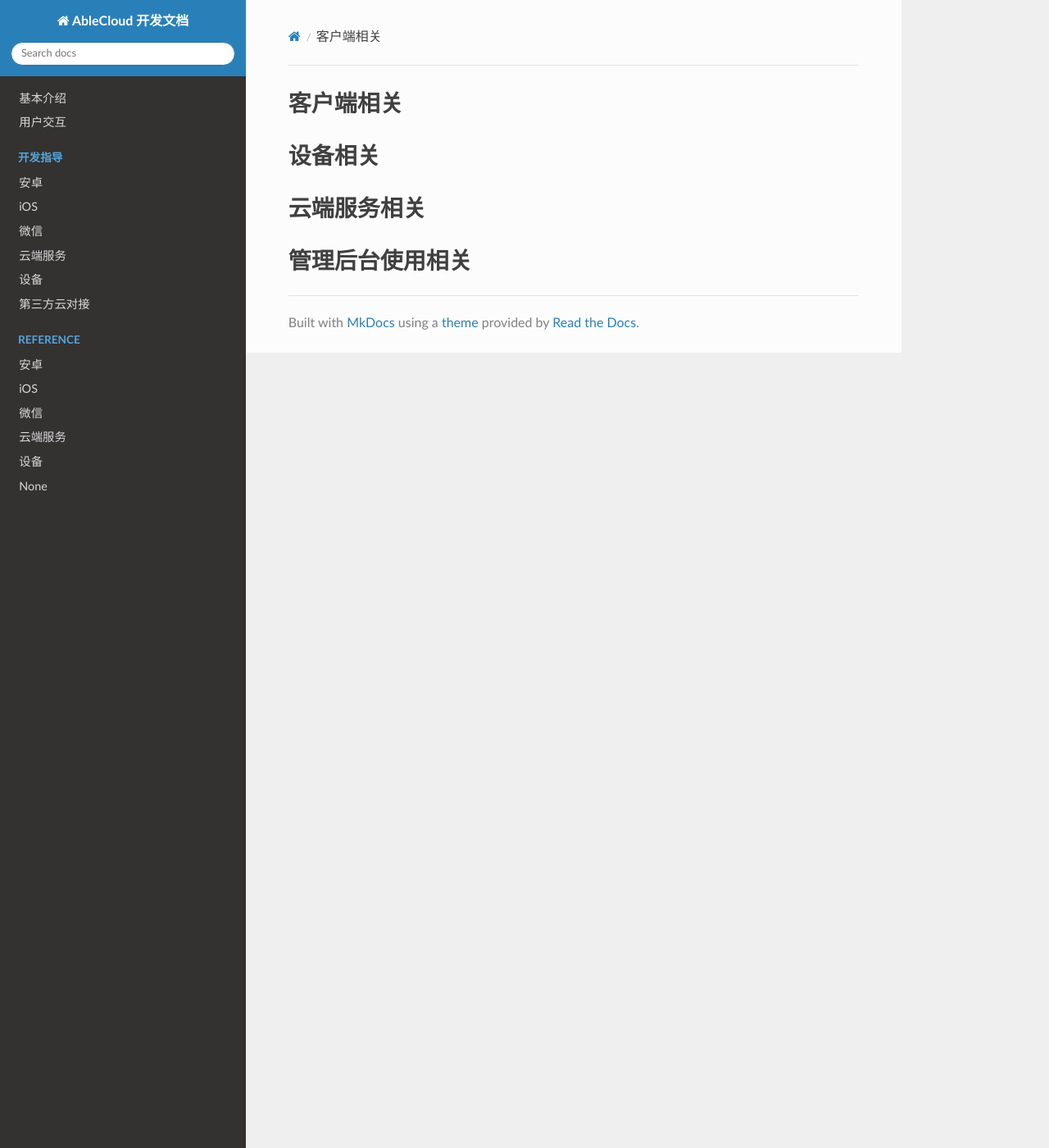
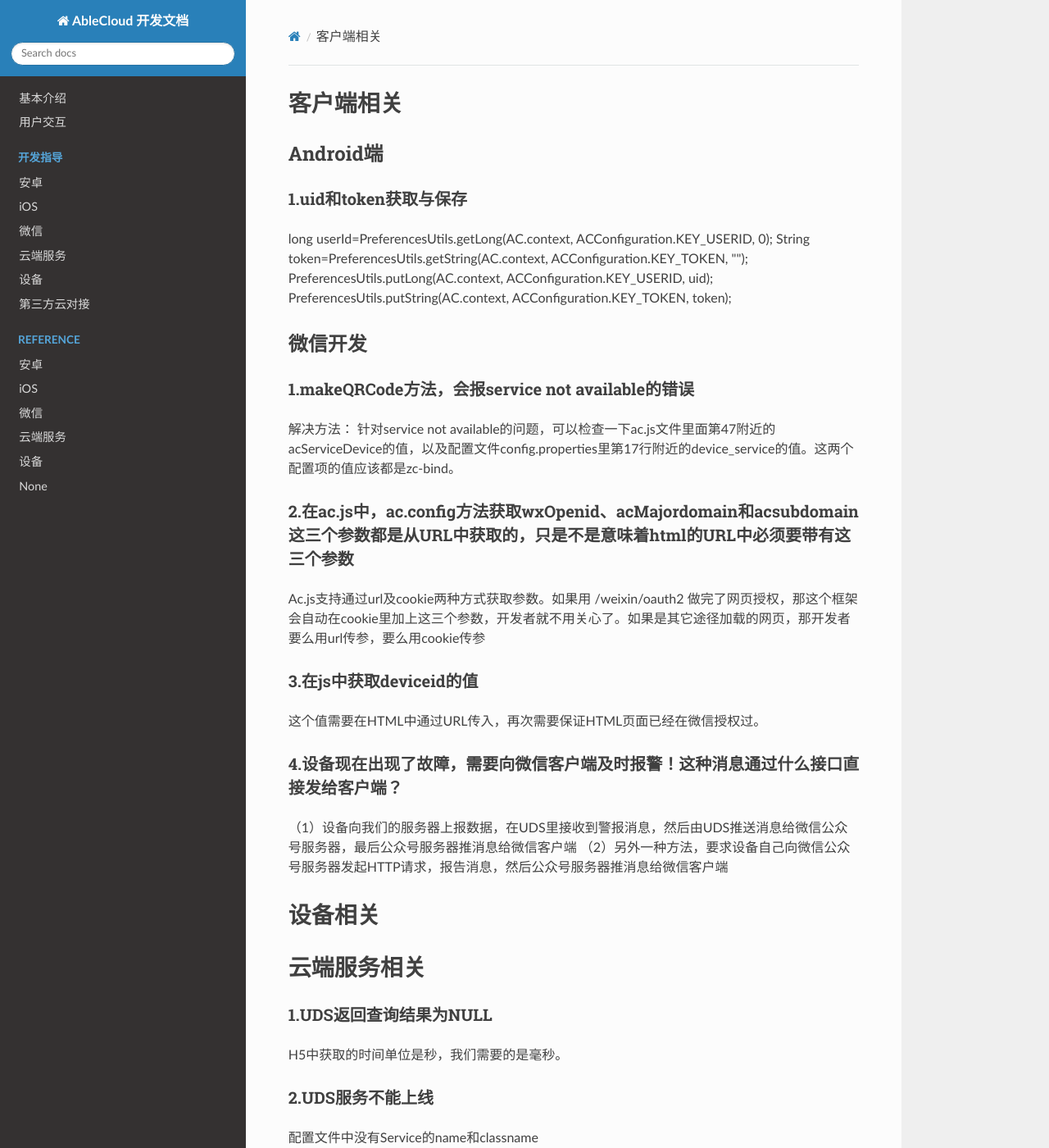
Before and after one commit to JessonW/rd_docs, an MkDocs documentation site: the page built from docs/QandA.md, in a window 1280 px wide and 1400 px high. Shown: the whole window at 82% size. Built offline with MkDocs 1.6.1, drawn with Linux system fonts in a browser that asks for light colours; nearby versions of some CDN libraries; old or Windows-style settings are respelled for this version of MkDocs; some of the changed text lies outside the part shown.

Commit message:
Update QandA.md

```diff
--- a/docs/QandA.md
+++ b/docs/QandA.md
@@ -1,15 +1,33 @@
 #客户端相关
-
-
-
+##Android端
+###1.uid和token获取与保存
+long userId=PreferencesUtils.getLong(AC.context, ACConfiguration.KEY_USERID, 0);
+String token=PreferencesUtils.getString(AC.context, ACConfiguration.KEY_TOKEN, "");
+PreferencesUtils.putLong(AC.context, ACConfiguration.KEY_USERID, uid);
+PreferencesUtils.putString(AC.context, ACConfiguration.KEY_TOKEN, token);
+##微信开发
+###1.makeQRCode方法，会报service not available的错误
+解决方法：
+针对service not available的问题，可以检查一下ac.js文件里面第47附近的acServiceDevice的值，以及配置文件config.properties里第17行附近的device_service的值。这两个配置项的值应该都是zc-bind。
+###2.在ac.js中，ac.config方法获取wxOpenid、acMajordomain和acsubdomain这三个参数都是从URL中获取的，只是不是意味着html的URL中必须要带有这三个参数
+Ac.js支持通过url及cookie两种方式获取参数。如果用 /weixin/oauth2 做完了网页授权，那这个框架会自动在cookie里加上这三个参数，开发者就不用关心了。如果是其它途径加载的网页，那开发者要么用url传参，要么用cookie传参
+###3.在js中获取deviceid的值
+这个值需要在HTML中通过URL传入，再次需要保证HTML页面已经在微信授权过。
+###4.设备现在出现了故障，需要向微信客户端及时报警！这种消息通过什么接口直接发给客户端？
+（1）设备向我们的服务器上报数据，在UDS里接收到警报消息，然后由UDS推送消息给微信公众号服务器，最后公众号服务器推消息给微信客户端
+（2）另外一种方法，要求设备自己向微信公众号服务器发起HTTP请求，报告消息，然后公众号服务器推消息给微信客户端
 #设备相关
 
 
 
 
 #云端服务相关
-
-
+###1.UDS返回查询结果为NULL
+H5中获取的时间单位是秒，我们需要的是毫秒。
+###2.UDS服务不能上线
+配置文件中没有Service的name和classname
+###3.报错subdomain不存在
+请看DeveloperID填写是否错误
 
 
 #管理后台使用相关
```
